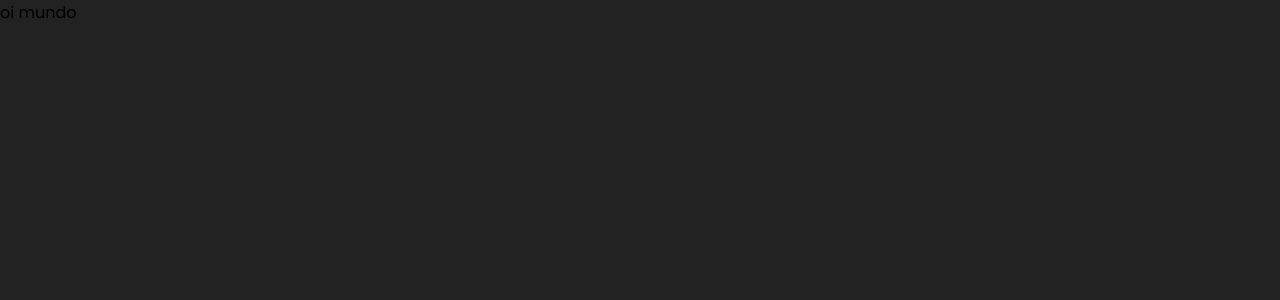
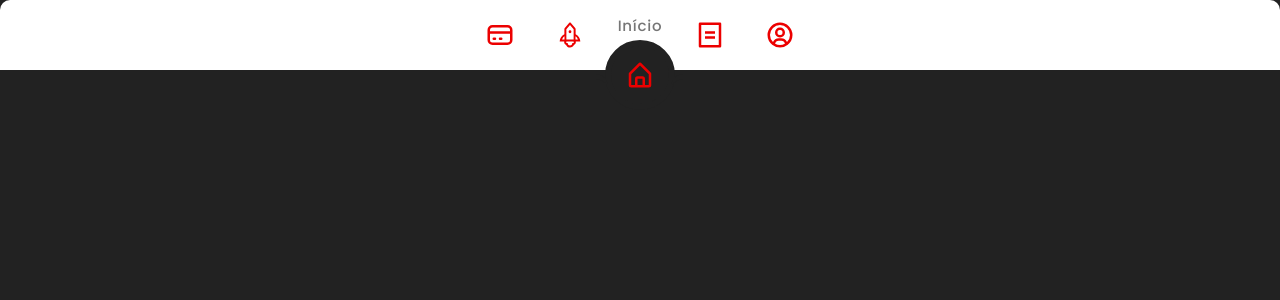
Before and after one commit to guilhermeevencio/personal-bank-app, a React (Vite) app in the folder app/frontend/: page /home in a window 1280 px wide. Shown: the top 300 px of the page. Built offline with nearby package versions, Linux system fonts and the light colour scheme.

Commit message:
feat: implements default layout in main pages.

```diff
--- a/app/frontend/src/App.tsx
+++ b/app/frontend/src/App.tsx
@@ -1,9 +1,10 @@
 import { BrowserRouter } from 'react-router-dom'
+import { Router } from './Router'
 
 function App() {
   return (
     <BrowserRouter>
-      <div>oi mundo</div>
+      <Router />
     </BrowserRouter>
   )
 }
--- /dev/null
+++ b/app/frontend/src/Router.tsx
@@ -0,0 +1,17 @@
+import { Routes, Route } from 'react-router-dom'
+import { PageNotImplemented } from './components/NotImplemented'
+import TabBarLayout from './components/TabBar'
+
+export function Router() {
+  return (
+    <Routes>
+      <Route path="/" element={<TabBarLayout />}>
+        <Route path="/home" element={<PageNotImplemented />} />
+        <Route path="/cards" element={<PageNotImplemented />} />
+        <Route path="/transactions-history" element={<PageNotImplemented />} />
+        <Route path="/profile" element={<PageNotImplemented />} />
+        <Route path="/transactions" element={<PageNotImplemented />} />
+      </Route>
+    </Routes>
+  )
+}
--- /dev/null
+++ b/app/frontend/src/components/NotImplemented/index.tsx
@@ -0,0 +1,9 @@
+import styles from './styles.module.css'
+
+export function PageNotImplemented() {
+  return (
+    <div className={styles.notImplemented}>
+      <h1 style={{ textAlign: 'center' }}>🚧 Página em Desenvolvimento! 🚧</h1>
+    </div>
+  )
+}
--- /dev/null
+++ b/app/frontend/src/components/NotImplemented/styles.module.css
@@ -0,0 +1,8 @@
+.notImplemented {
+  color: white;
+  display: flex;
+  align-items: center;
+  justify-content: center;
+  align-items: center;
+  text-align: center;
+}
--- /dev/null
+++ b/app/frontend/src/components/TabBar/index.tsx
@@ -0,0 +1,71 @@
+import React from 'react'
+import styles from './styles.module.css'
+import { useLocation, Link } from 'react-router-dom'
+import { BiHomeAlt, BiUserCircle } from 'react-icons/bi'
+import { HiOutlineCreditCard } from 'react-icons/hi'
+import { RiBillLine } from 'react-icons/ri'
+import { AiOutlineRocket } from 'react-icons/ai'
+
+const TabBar = () => {
+  const location = useLocation()
+
+  return (
+    <div className={styles.navigation}>
+      <ul>
+        <li
+          className={`${styles.list} ${
+            location.pathname === '/cards' ? styles.active : null
+          }`}
+        >
+          <Link to="cards" className={styles.buttonStyle}>
+            <HiOutlineCreditCard className={styles.icon} />
+            <span className={styles.text}>Cartões</span>
+          </Link>
+        </li>
+        <li
+          className={`${styles.list} ${
+            location.pathname === '/transactions' ? styles.active : null
+          }`}
+        >
+          <Link to="/transactions" className={styles.buttonStyle}>
+            <AiOutlineRocket className={styles.icon} />
+            <span className={styles.text}>Transferir</span>
+          </Link>
+        </li>
+        <li
+          className={`${styles.list} ${
+            location.pathname === '/home' ? styles.active : null
+          }`}
+        >
+          <Link to="home" className={styles.buttonStyle}>
+            <BiHomeAlt className={styles.icon} />
+            <span className={styles.text}>Início</span>
+          </Link>
+        </li>
+        <li
+          className={`${styles.list} ${
+            location.pathname === '/transactions-history' ? styles.active : null
+          }`}
+        >
+          <Link className={styles.buttonStyle} to="/transactions-history">
+            <RiBillLine className={styles.icon} />
+            <span className={styles.text}>Tansações</span>
+          </Link>
+        </li>
+        <li
+          className={`${styles.list} ${
+            location.pathname === '/profile' ? styles.active : null
+          }`}
+        >
+          <Link to="/profile" className={styles.buttonStyle}>
+            <BiUserCircle className={styles.icon} />
+            <span className={styles.text}>Perfil</span>
+          </Link>
+        </li>
+        <div className={styles.indicator}></div>
+      </ul>
+    </div>
+  )
+}
+
+export default TabBar
--- /dev/null
+++ b/app/frontend/src/components/TabBar/styles.module.css
@@ -0,0 +1,129 @@
+.navigation {
+  background-color: white;
+  position: fixed;
+  width: 100%;
+  height: 70px;
+  display: flex;
+  justify-content: center;
+  align-items: center;
+  border-radius : 10px 10px 0 0;
+  font-size: 1.25rem;
+  top: 0;
+  left: 0;
+}
+
+.navigation ul {
+  display: flex;
+  width: 350px;
+}
+
+.navigation ul li {
+  position: relative;
+  list-style: none;
+  width: 70px;
+  height: 70px;
+  z-index: 1;
+  display: flex;
+  color: var(--mediumGrey);
+}
+
+.buttonStyle {
+  position: relative;
+  border: none;
+  background-color: inherit;
+  display: flex;
+  flex-direction: column;
+  align-items: center;
+  justify-content: center;
+  width: 100%;
+  text-align: center;
+  font-weight: 500;
+  transition: 0.5s;
+}
+
+.icon {
+  position: relative;
+  display: block;
+  line-height: 75px;
+  font-size: 1.5em;
+  text-align: center;
+  transition: 0.5s;
+  color: var(--red);
+  width: 4rem;
+}
+
+.navigation ul li.active a .icon {
+  transform: translateY(40px);
+}
+
+.navigation ul li a .text {
+  position: absolute;
+  color: var(--mediumGrey);
+  font-size: 0.75em;
+  letter-spacing: 0.05em;
+  transition: 0.5s;
+  opacity: 0;
+}
+
+.navigation ul li.active a .text {
+  opacity: 1;
+  transform: translateY(-10px);
+}
+
+.indicator {
+  position: absolute;
+  content: '';
+  top: 40px;
+  width: 70px;
+  height: 70px;
+  background: var(--darkerGrey);
+  border-radius: 50%;
+  border: 6px solid var(--darkerGrey);
+  transition: 0.5s;
+}
+
+.indicator::before {
+  position: absolute;
+  content: ' ';
+  top: 57%;
+  left: -15px;
+  width: 12px;
+  height: 12px;
+  background: transparent;
+  border-top-right-radius: 520px;
+  box-shadow: 0 -5px 0 0 var(--darkerGrey);
+  transition: 0.5s;
+}
+
+.indicator::after {
+  position: absolute;
+  content: ' ';
+  top: 57%;
+  right: -14px;
+  width: 12px;
+  height: 12px;
+  background: transparent;
+  border-top-left-radius: 520px;
+  box-shadow: 0 -5px 0 0 var(--darkerGrey);
+  transition: 0.5s;
+}
+
+.navigation ul li:nth-child(1).active ~ .indicator {
+  transform: translateX(calc(70px * 0));
+}
+
+.navigation ul li:nth-child(2).active ~ .indicator {
+  transform: translateX(calc(70px * 1));
+}
+
+.navigation ul li:nth-child(3).active ~ .indicator {
+  transform: translateX(calc(70px * 2));
+}
+
+.navigation ul li:nth-child(4).active ~ .indicator {
+  transform: translateX(calc(70px * 3));
+}
+
+.navigation ul li:nth-child(5).active ~ .indicator {
+  transform: translateX(calc(70px * 4));
+}
--- a/app/frontend/src/index.css
+++ b/app/frontend/src/index.css
@@ -16,6 +16,7 @@
 box-sizing: border-box;
 margin: 0;
 padding: 0;
+margin: 0 auto;
 }
 
 body {
@@ -26,4 +27,5 @@ background-color: var(--darkerGrey);
 min-height: 100vh;
 -webkit-font-smoothing: antialiased;
 text-decoration: none;
+width: 390px;
 }
--- /dev/null
+++ b/app/frontend/src/layouts/TabBarLayout/styles.module.css
@@ -0,0 +1,5 @@
+.tabBar {
+  width: 390px;
+  background-color: var(--darkGrey);
+  border: 2px solid red;
+}
```
Also changed, not shown: app/frontend/src/layouts/TabBarLayout/index.tsx (added, +15 -0 lines), app/frontend/src/mocks/index.ts (added, +84 -0 lines).
